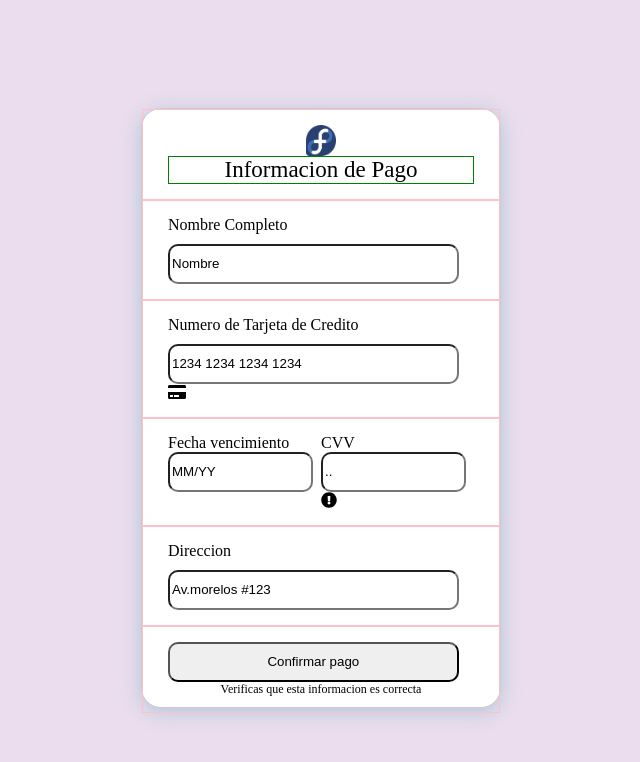
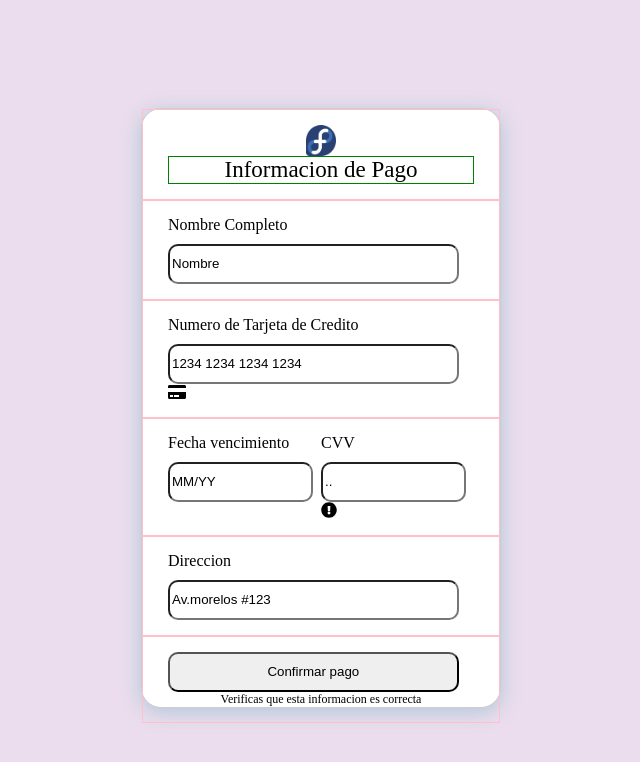
Before and after one commit to victortyau/pay-form, an Angular app: page / in a window 1280 px wide. Shown: the top 762 px of the page, without its empty margins (319-959 px from the left). Built offline with nearby package versions, Linux system fonts and the light colour scheme.

Commit message:
working on css fixes

```diff
--- a/src/app/app.component.css
+++ b/src/app/app.component.css
@@ -58,6 +58,7 @@
 
 .half-box {
   width: 50%;
+  display: flex;
 }
 
 .input-text {
--- a/src/app/app.component.html
+++ b/src/app/app.component.html
@@ -14,11 +14,11 @@
       <fa-icon [icon]="faCreditCard"></fa-icon>
     </div>
     <div class="input-box">
-      <div class="half-box">
+      <div class="half-box column">
         <span class="input-label">{{ expiration_date_label }}</span>
         <input type="text" class="input-text" name="expiration_date_input" id="expiration_date_input" value="{{ expiration_date }}" />
       </div>
-      <div class="half-box">
+      <div class="half-box column">
         <span class="input-label">{{ cvv_label }}</span>
         <input type="text" class="input-text" name="cvv_input" id="cvv_input" value="{{ cvv }}" />
         <fa-icon [icon]="faExclamationCircle"></fa-icon>
```
